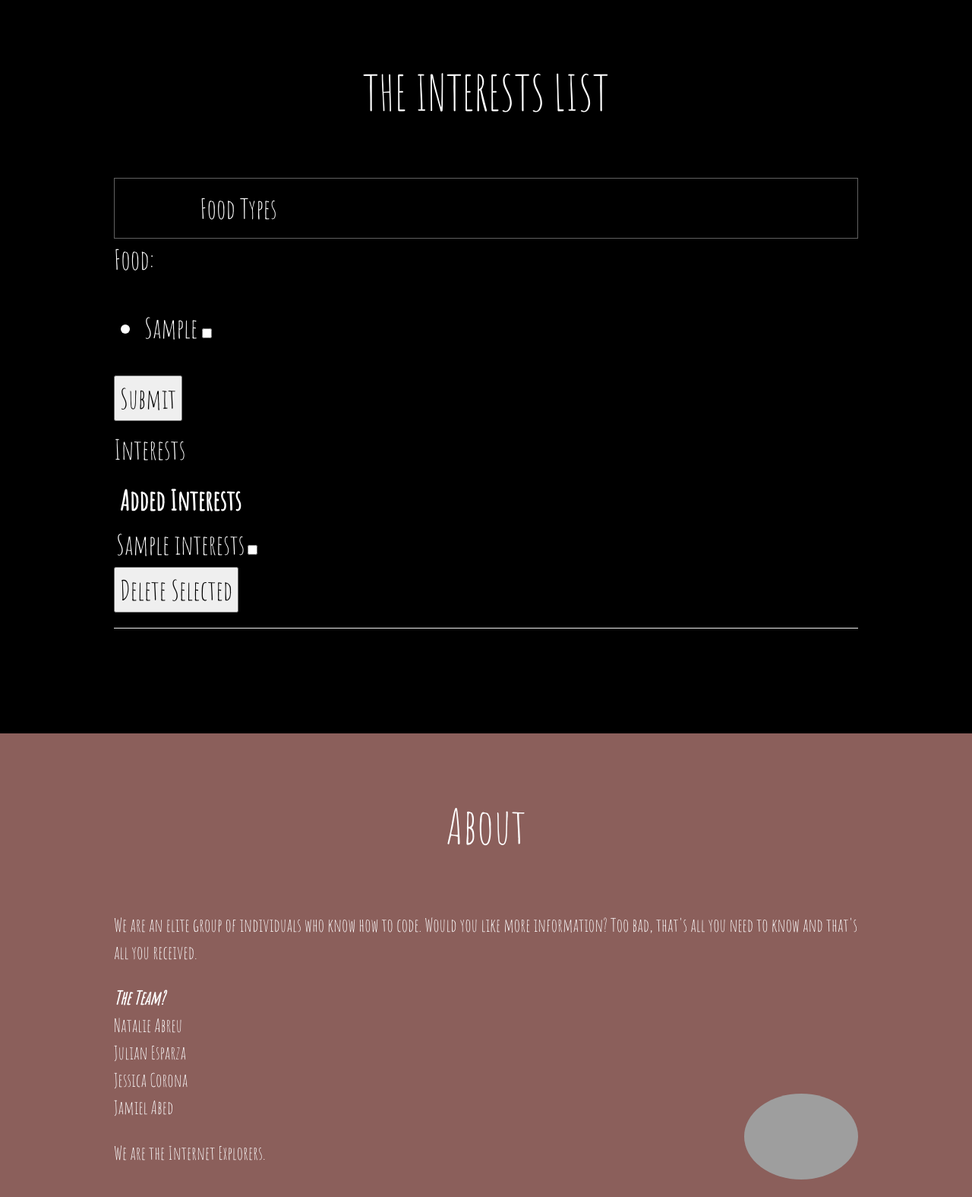
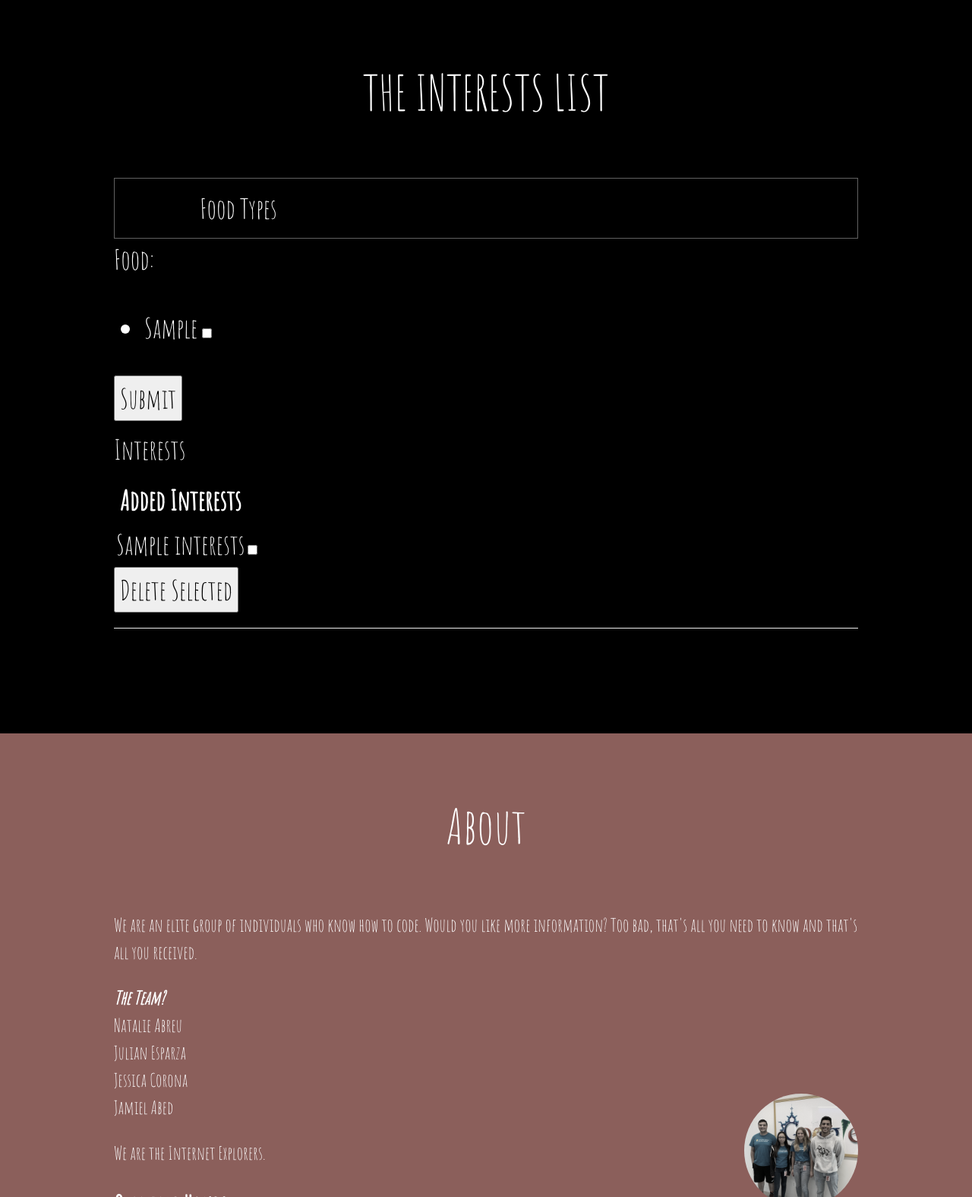
Before and after one commit to Jamielabed/Todo_project, a Python web app: template templates/InterestPage.html in a window 1280 px wide. Shown: the part 906-2481 px from the top of the page at 76% size. Run offline with Jinja, Linux system fonts and the light colour scheme; the template is opened without the code that fills it: most values are stand-ins (such as "Sample title", 1, 10 or a date in 2020); some web fonts are replaced; grey boxes are pictures that could not be loaded.

Commit message:
fixed picture formatting

```diff
--- a/app.yaml
+++ b/app.yaml
@@ -7,8 +7,11 @@ handlers:
   static_dir: css
 - url: /js
   static_dir: js
+- url: /static
+  static_dir: static
 - url: /.*
   script: main.app
+
 
 libraries:
 
--- a/templates/InterestPage.html
+++ b/templates/InterestPage.html
@@ -182,9 +182,8 @@ ul {
   <div class="w3-content">
     <h1 class="w3-center w3-jumbo" style="margin-bottom:64px">About</h1>
     <p>We are an elite group of individuals who know how to code. Would you like more information? Too bad, that's all you need to know and that's all you received.</p>
-    <p><strong><i>The Team?</i></strong><br> Natalie Abreu <br> Julian Esparza <br> Jessica Corona <br> Jamiel Abed<img src="/w3images/chef.jpg" style="width:150px" class="w3-circle w3-right" alt="Chef"></p>
+    <p><strong><i>The Team?</i></strong><br> Natalie Abreu <br> Julian Esparza <br> Jessica Corona <br> Jamiel Abed<img src="static/group.jpg" style="width:150px" class="w3-circle w3-right" alt = "our team"></p>
     <p>We are the Internet Explorers.</p>
-    <img src="/w3images/onepage_restaurant.jpg" style="width:100%" class="w3-margin-top w3-margin-bottom" alt="Restaurant">
     <h1><b>Opening Hours</b></h1>
 
     <div class="w3-row">
```
Also changed, not shown: static/group.jpg (added), 3 other files.
